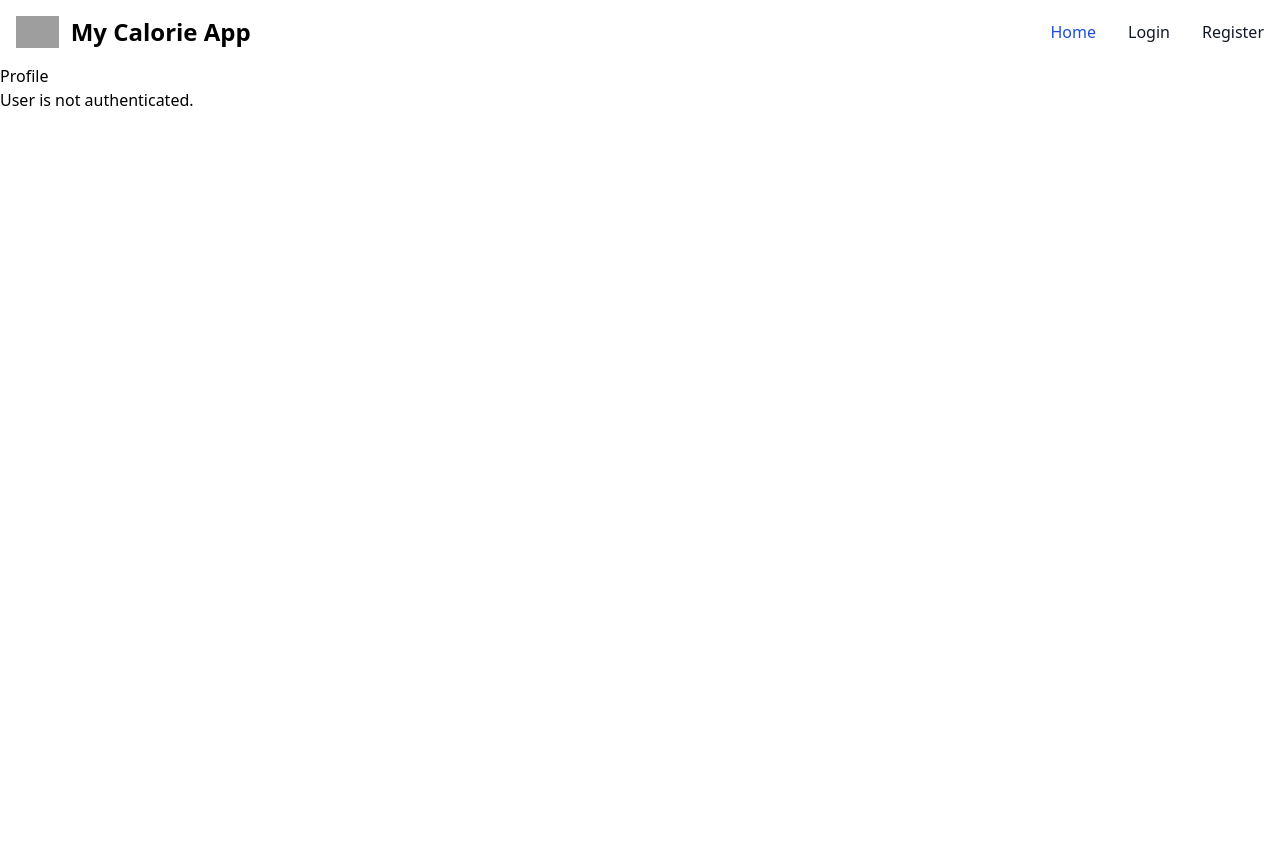
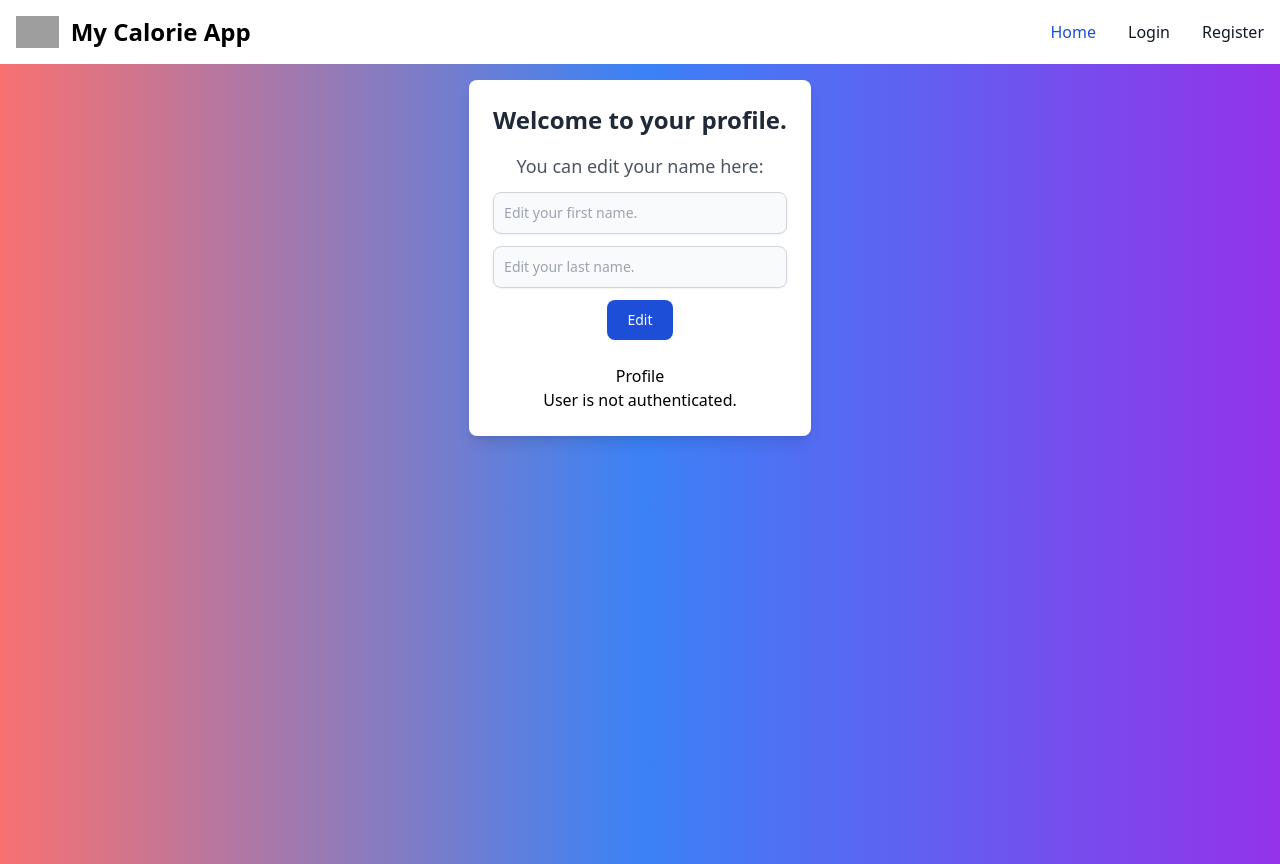
Before and after one commit to BoyanDashev/mycalorieapp, a React (Create React App) app in the folder client/: page /api/profile in a window 1280 px wide. Before the commit the page ends 800 px from the top, so only its background shows below. Built offline with nearby package versions, Linux system fonts and the light colour scheme; no server answers; grey boxes are pictures that could not be loaded.

Commit message:
Profile componennt is estagblished

```diff
--- a/client/src/components/Profile.js
+++ b/client/src/components/Profile.js
@@ -33,6 +33,31 @@ function Profile() {
   }, [isAuthenticated]); // Dependency array includes isAuthenticated
 
   return (
+    <div className="flex items-start justify-center h-screen bg-gradient-to-r from-red-400 via-blue-500 to-purple-600">
+      <div className="text-center mt-4 p-6 bg-white rounded-lg shadow-lg">
+        <h1 className="text-2xl font-bold text-gray-800 mb-4 font-sans">
+          Welcome to your profile.
+        </h1>
+        <p className="text-lg text-gray-600 font-sans">
+          You can edit your name here:
+        </p>
+        <form>
+          <input
+            type="text"
+            placeholder="Edit your first name."
+            className="shadow-sm mt-3 bg-gray-50 border border-gray-300 text-gray-900 text-sm rounded-lg focus:ring-blue-500 focus:border-blue-500 block w-full p-2.5"
+          ></input>
+          <input
+            type="text"
+            placeholder="Edit your last name."
+            className="shadow-sm mt-3 bg-gray-50 border border-gray-300 text-gray-900 text-sm rounded-lg focus:ring-blue-500 focus:border-blue-500 block w-full p-2.5"
+          ></input>
+          <button className="w-md mt-3 text-white bg-blue-700 hover:bg-blue-800 focus:ring-4 focus:outline-none focus:ring-blue-300 font-medium rounded-lg text-sm px-5 py-2.5 text-center">
+            Edit
+          </button>
+        </form>
+
+        <input></input>
         <div>
           <h2>Profile</h2>
           {error ? (
@@ -43,6 +68,8 @@ function Profile() {
             <p>Loading...</p>
           )}
         </div>
+      </div>
+    </div>
   );
 }
 
```
Lines whose indentation alone changed are shown as unchanged.
